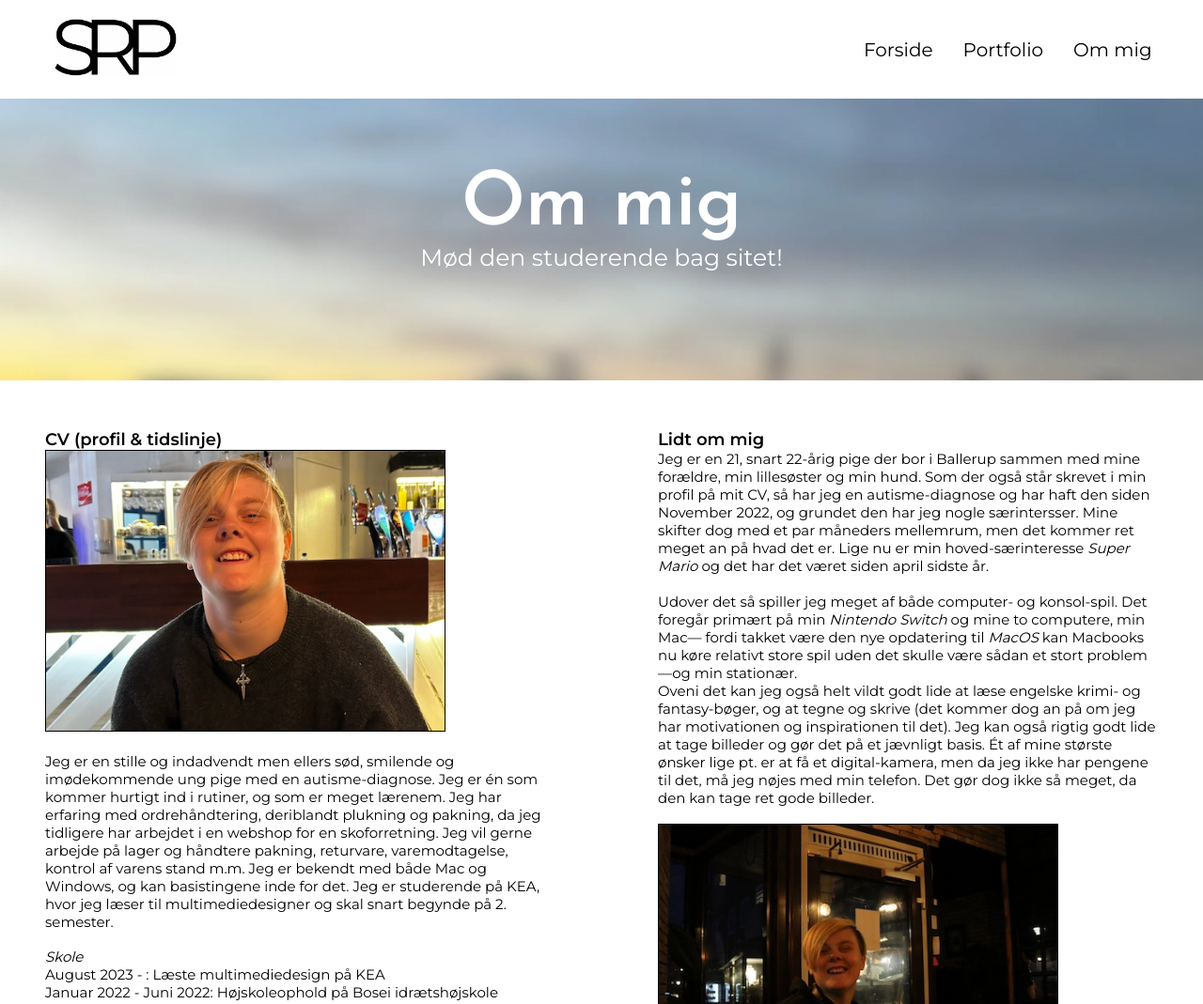
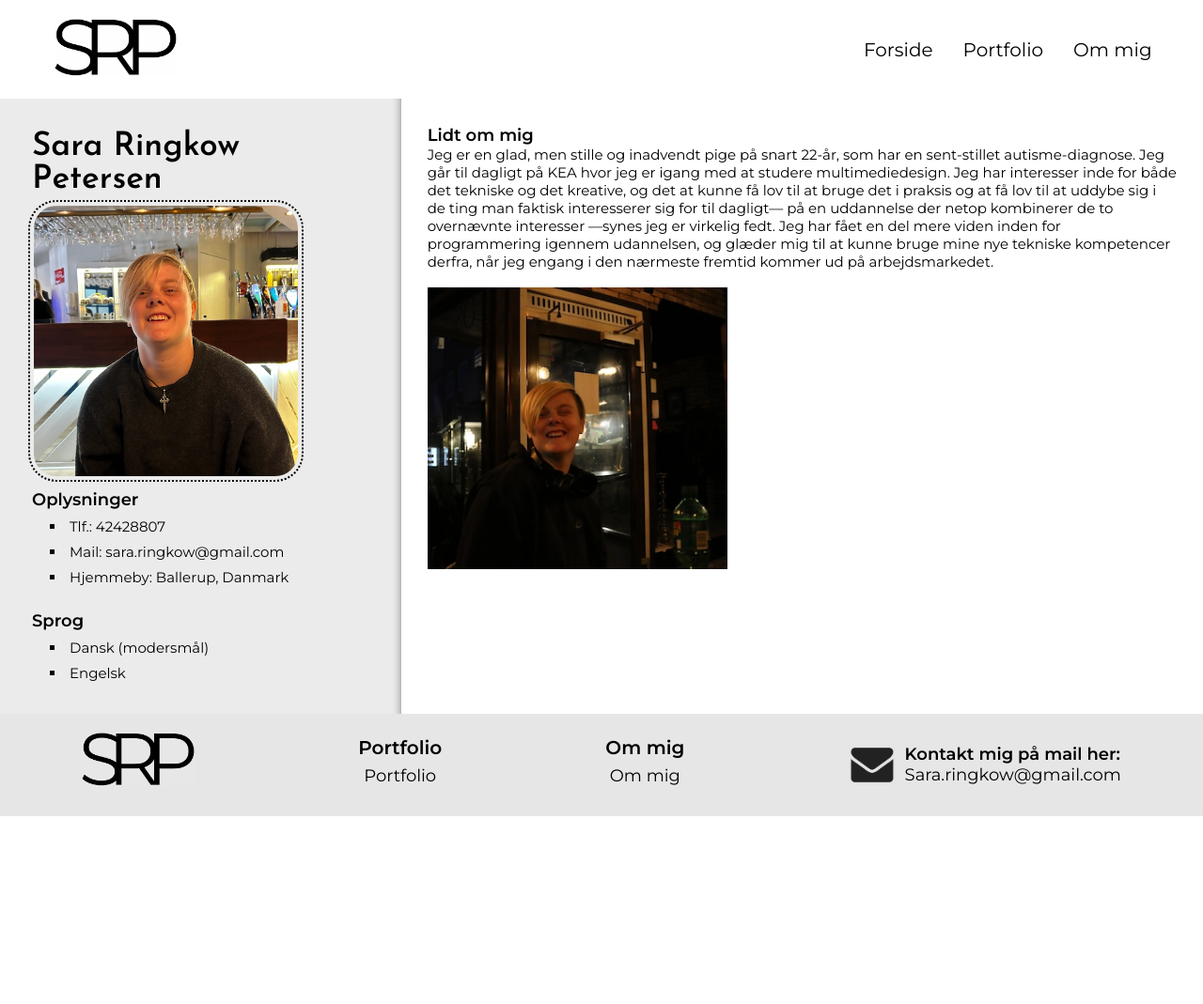
Before and after one commit to sararingkow/portfolio_eksamen, a plain HTML site: page om_mig.html in a window 1280 px wide. Shown: the top 1069 px of the page at 94% size. After the commit the page ends 869 px from the top, so only its background shows below. Drawn offline with Linux system fonts and the light colour scheme.

Commit message:
undersider til portfolio-side lavet + massive ændringer i om_mig-filerne

```diff
--- a/css/layout.css
+++ b/css/layout.css
@@ -4,8 +4,11 @@
 
 * {
   margin: 0;
-  padding: 0;
   box-sizing: border-box;
+}
+
+html {
+  --gray: #ebebeb;
 }
 
 button,
--- a/css/om_mig.css
+++ b/css/om_mig.css
@@ -1,25 +1,8 @@
 /* Styling & postionering*/
-
-.container3 {
-  text-align: center;
-  color: #ffffff;
-}
-
-.container3 img {
-  height: 300px;
-  width: 100%;
-  object-fit: cover;
-}
-.centered3 {
-  position: absolute;
-  top: 45%;
-  left: 50%;
-  transform: translate(-50%, -165%);
-}
 
 h1 {
   font-family: "Josefin Sans";
-  font-size: 80px;
+  font-size: 35px;
 }
 
 h2 {
@@ -50,19 +33,17 @@ p {
 }
 
 .col_3-1 img {
+  width: 80%;
   height: 300px;
-  width: 80%;
   object-fit: cover;
-  margin: auto;
-  border: 1px black solid;
+  border: 2px black dotted;
+  border-radius: 30px;
 }
 
 .col_3-2 img {
+  width: 40%;
   height: 300px;
-  width: 80%;
   object-fit: cover;
-  margin: auto;
-  border: 1px black solid;
 }
 
 .col_3-1 p,
@@ -72,41 +53,50 @@ p {
   text-align: left;
 }
 
-.col_3-1 hr {
-  margin: auto;
+/*Grids & kolonner*/
+.grid_3-1 {
+  display: grid;
+  grid-template-columns: 1fr 2fr;
 }
 
-.col_3-1,
 .col_3-2 {
-  margin-left: 40px;
-  margin-right: 40px;
+  margin: 20px;
+  padding: 8px;
 }
 
-/*Grids & kolonner*/
+.col_3-1 {
+  flex: 1;
+  position: sticky;
+  top: 0;
+  padding: 30px;
+  background-color: var(--gray); /*Variabel farve fra layout.css*/
+  box-shadow: -20px 0 10px -20px rgba(0, 0, 0, 0.45) inset;
+}
 
-.grid_3-1 {
-  display: grid;
-  grid-template-columns: 1fr 1fr;
-  margin-top: 40px;
-  margin-bottom: 40px;
-  padding: 8px;
-  gap: 40px;
+.col_3-1 img,
+.col_3-1 ul li,
+.col_3-1 h1,
+.col_3-1 h2 {
+  position: sticky;
+  top: 0px;
+  padding: 4px;
+}
+
+.col_3-1 p {
+  color: #000;
+}
+
+.col_3-1 ul li {
+  list-style: square;
 }
 
 /* Media-queries */
-
 @media (max-width: 800px) {
   .grid_3-1 {
     display: grid;
     grid-template-columns: 1fr;
     padding: 4px;
     gap: 30px;
-  }
-
-  .col_3-1,
-  .col_3-2 {
-    margin-left: 40px;
-    margin-right: 40px;
   }
 
   .container3 {
@@ -119,6 +109,7 @@ p {
     width: 100%;
     object-fit: cover;
   }
+
   .centered3 {
     position: absolute;
     top: 45%;
--- a/css/portfolio.css
+++ b/css/portfolio_main.css
@@ -62,6 +62,7 @@ h2 {
   object-fit: cover;
   max-width: 100%;
   height: 300px;
+  border-radius: 50px;
 }
 
 a {
--- a/om_mig.html
+++ b/om_mig.html
@@ -20,69 +20,41 @@
             </a>
             <div class="navbar">
                 <a href="index.html">Forside</a>
-                <a href="portfolio.html">Portfolio</a>
+                <a href="portfolio_main.html">Portfolio</a>
                 <a href="om_mig.html">Om mig</a>
             </div>
         </div>
     </header>
     <main>
-        <div class="container3">
-            <img src="img/blurred2_img.webp" alt="solnedgangsbillede">
-            <div class="centered3">
-                <h1>Om mig</h1>
-                <h2>Mød den studerende bag sitet!</h2>
-            </div>
-        </div>
         <button onclick="topFunction()" id="myBtn" title="Go to top">Gå til toppen</button>
         <div class="grid_3-1">
             <div class="col_3-1">
-                <h2>CV (profil & tidslinje)</h2>
+                <h1>Sara Ringkow Petersen</h1>
                 <img src="img/portrait.webp" alt="portræt">
                 <br>
-                <br>
-                <p>Jeg er en stille og indadvendt men ellers sød, smilende og imødekommende ung pige med en
-                    autisme-diagnose. Jeg er én som kommer hurtigt ind i rutiner, og som er meget lærenem. Jeg har
-                    erfaring med ordrehåndtering, deriblandt plukning og pakning, da jeg tidligere har arbejdet i en
-                    webshop for en skoforretning. Jeg vil gerne arbejde på lager og håndtere pakning, returvare,
-                    varemodtagelse, kontrol af varens stand m.m. Jeg er bekendt med både Mac og Windows, og kan
-                    basistingene inde for det. Jeg er studerende på KEA, hvor jeg læser til
-                    multimediedesigner og skal snart begynde på 2. semester.</p>
-                <br>
-                <h3><em>Skole</em></h3>
+                <h2>Oplysninger</h2>
                 <ul>
-                    <li>August 2023 - : Læste multimediedesign på KEA</li>
-                    <li>Januar 2022 - Juni 2022: Højskoleophold på Bosei idrætshøjskole</li>
-                    <li>2019 - 2021: HF på Egedal Gymnasium & HF </li>
-                    <li>2018 - 2019: 10. klasse på Egeskolen</li>
+                    <li>Tlf.: 42428807</li>
+                    <li>Mail: sara.ringkow@gmail.com</li>
+                    <li>Hjemmeby: Ballerup, Danmark</li>
                 </ul>
                 <br>
-                <h3><em>Job</em></h3>
+                <h2>Sprog</h2>
                 <ul>
-                    <li>Juni 2021 - Dec. 2022: Assistent i webshop hos Lloyd Concept Store cph </li>
-                    <li>Februar 2019 - Maj 2019: Butiksassistent u. 18 år i Netto, Vanløse</li>
-                    <li>2017 - 2018: Reklameomdeler hos FK-distribution</li>
+                    <li>Dansk (modersmål)</li>
+                    <li>Engelsk</li>
                 </ul>
             </div>
             <div class="col_3-2">
                 <h2>Lidt om mig</h2>
-                <p>Jeg er en 21, snart 22-årig pige der bor i Ballerup sammen med mine forældre, min lillesøster og min
-                    hund. Som der også står skrevet i min profil på mit CV, så har jeg en autisme-diagnose og har haft
-                    den siden November 2022, og grundet den har jeg nogle særintersser. Mine skifter dog med et par
-                    måneders mellemrum, men det kommer ret meget an på hvad det er. Lige nu er min hoved-særinteresse
-                    <em>Super Mario</em> og det har det været siden april sidste år.<br>
-                    <br>
-                    Udover det så spiller jeg meget af både computer- og konsol-spil. Det foregår primært på min
-                    <em>Nintendo Switch</em> og mine to computere, min Mac–– fordi takket være den nye opdatering
-                    til <em>MacOS</em>
-                    kan
-                    Macbooks nu køre relativt store spil uden det skulle være sådan et
-                    stort problem ––og min stationær.<br>
-                    Oveni det kan jeg også helt vildt godt lide at læse engelske krimi- og fantasy-bøger, og
-                    at tegne og skrive (det kommer dog an på om jeg har motivationen og inspirationen til det). Jeg kan
-                    også rigtig godt lide at tage billeder og gør det på et jævnligt basis. Ét af mine største ønsker
-                    lige pt. er
-                    at få et digital-kamera, men da jeg ikke har pengene til det, må jeg nøjes med min telefon. Det
-                    gør dog ikke så meget, da den kan tage ret gode billeder.
+                <p>Jeg er en glad, men stille og inadvendt pige på snart 22-år, som har en sent-stillet
+                    autisme-diagnose. Jeg går til dagligt på KEA hvor jeg er igang med at studere multimediedesign.
+                    Jeg har interesser inde for både det tekniske og det kreative, og det at kunne få lov til at bruge
+                    det i praksis og at få lov til at uddybe sig i de ting man faktisk interesserer sig for til
+                    dagligt–– på en uddannelse der netop kombinerer de to overnævnte interesser ––synes jeg er virkelig
+                    fedt. Jeg har fået en del mere viden inden for programmering igennem udannelsen, og glæder mig til
+                    at kunne bruge mine
+                    nye tekniske kompetencer derfra, når jeg engang i den nærmeste fremtid kommer ud på arbejdsmarkedet.
                 </p>
                 <br>
                 <img src="img/portrait2.webp" alt="portræt2">
```
Also changed, not shown: index.html (+1 -1 lines), portfolio/portfolio_main.html (renamed from portfolio.html, +13 -19 lines), css/portfolio_t2.css (added), img/arrow.webp (added), portfolio/portfolio_t2.html (added), portfolio/portfolio_t3_1.html (added), portfolio/portfolio_t3_2.html (added), portfolio/portfolio_t4.html (added), portfolio/portfolio_t5_1.html (added), portfolio/portfolio_t5_2.html (added).
